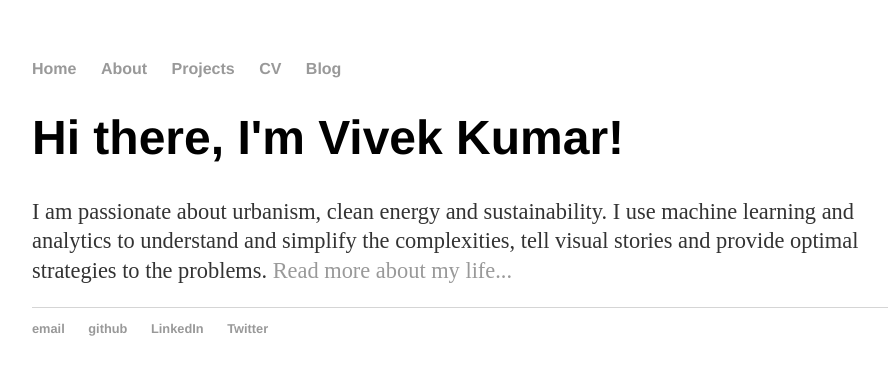
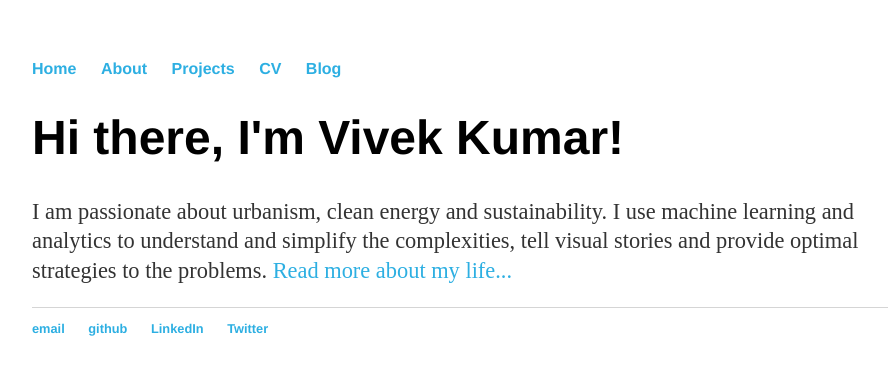
Before and after one commit to vikssai/vikssai.github.io, a Jekyll site: the page index.html, which Jekyll copies as it is, in a window 1280 px wide. Shown: the top 375 px of the page, without its empty margins (160-1048 px from the left). Built offline with Jekyll 4.4.1, drawn with Linux system fonts in a browser that asks for light colours.

Commit message:
hyperlink color

```diff
--- a/css/main.css
+++ b/css/main.css
@@ -14,7 +14,7 @@ nav ul li, footer ul li {
 }
 a {
     text-decoration: none;
-    color: #999;
+    color: #2dafe2;
 }
 a:hover {
     text-decoration: underline;
```
